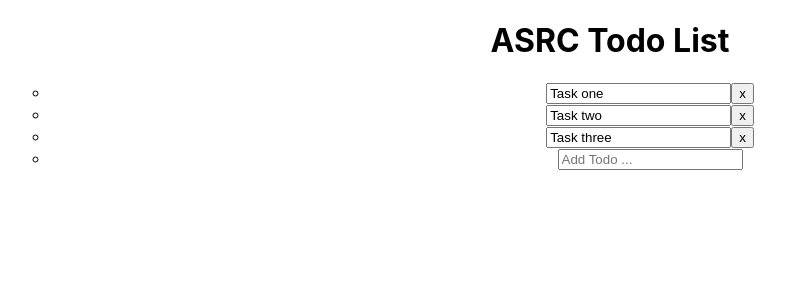
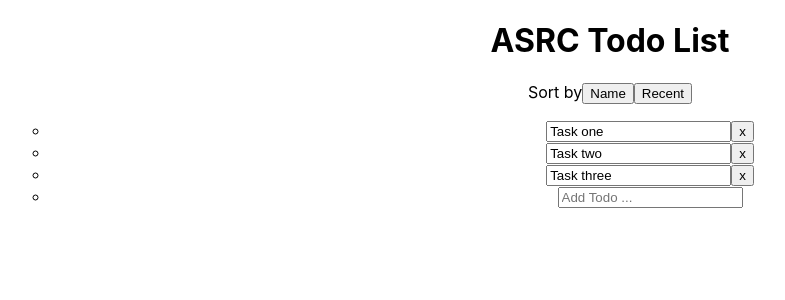
Before and after one commit to dodsonm/arsc-todos, a React (Create React App) app: page / in a window 1280 px wide. Shown: the top 300 px of the page, without its empty margins (30-815 px from the left). Built offline with nearby package versions, Linux system fonts and the light colour scheme.

Commit message:
Add Menu with working sort buttons

```diff
--- a/src/App.js
+++ b/src/App.js
@@ -1,5 +1,6 @@
 import React from 'react';
 import TodoList from './components/TodoList';
+import Menu from './components/Menu';
 import axios from 'axios';
 
 import './App.css';
@@ -16,6 +17,31 @@ class App extends React.Component {
       .then(res => {
         this.setState({ todos: res.data });
       });
+  }
+
+  sortByName = () => {
+    const todos = this.state.todos;
+
+    todos.sort((a,b) => {
+      const nameA = a.name,
+            nameB = b.name;
+      if (nameA < nameB) {
+        return -1;
+      }
+      if (nameA < nameB) {
+        return 1;
+      }
+      return 0;
+    });
+    this.setState({ todos: todos });
+  }
+
+  sortByCreation = () => {
+    const todos = this.state.todos;
+    todos.sort((a,b) => {
+      return a.id - b.id;
+    });
+    this.setState({ todos: todos });
   }
 
   // Add todo passed down the ladder to TodoList > AddTodoItem
@@ -47,6 +73,10 @@ class App extends React.Component {
         <header>
           <h1>ASRC Todo List</h1>
         </header>
+        <Menu
+          sortByName={this.sortByName}
+          sortByCreation={this.sortByCreation}
+        />
         <ul>
           <TodoList
             todos={this.state.todos}
--- /dev/null
+++ b/src/components/Menu.js
@@ -0,0 +1,16 @@
+import React from 'react';
+import './Menu.css';
+
+class Menu extends React.Component {
+  render() {
+    return (
+      <nav className="Menu">
+        <span>Sort by</span>
+        <button onClick={this.props.sortByName}>Name</button>
+        <button onClick={this.props.sortByCreation}>Recent</button>
+      </nav>
+    );
+  }
+}
+
+export default Menu;
--- a/src/components/TodoItem.js
+++ b/src/components/TodoItem.js
@@ -1,20 +1,20 @@
 import React from 'react';
 import './TodoItem.css';
 
-class Todo extends React.Component {
+class TodoItem extends React.Component {
   render() {
     const { id, name } = this.props.content;
     return (
-      <li className="Todo">
+      <li className="TodoItem">
         <input
           type="text"
           name="title"
           value={ name }
-          className="Todo-input"
+          className="TodoItem-input"
           onChange={this.props.editTodo.bind(this, id, name)}
         />
         <button
-          className="Todo-del"
+          className="TodoItem-del"
           onClick={this.props.delTodo.bind(this, id)}
         >x</button>
       </li>
@@ -22,4 +22,4 @@ class Todo extends React.Component {
   }
 }
 
-export default Todo;
+export default TodoItem;
```
Also changed, not shown: src/components/Menu.css (added).
